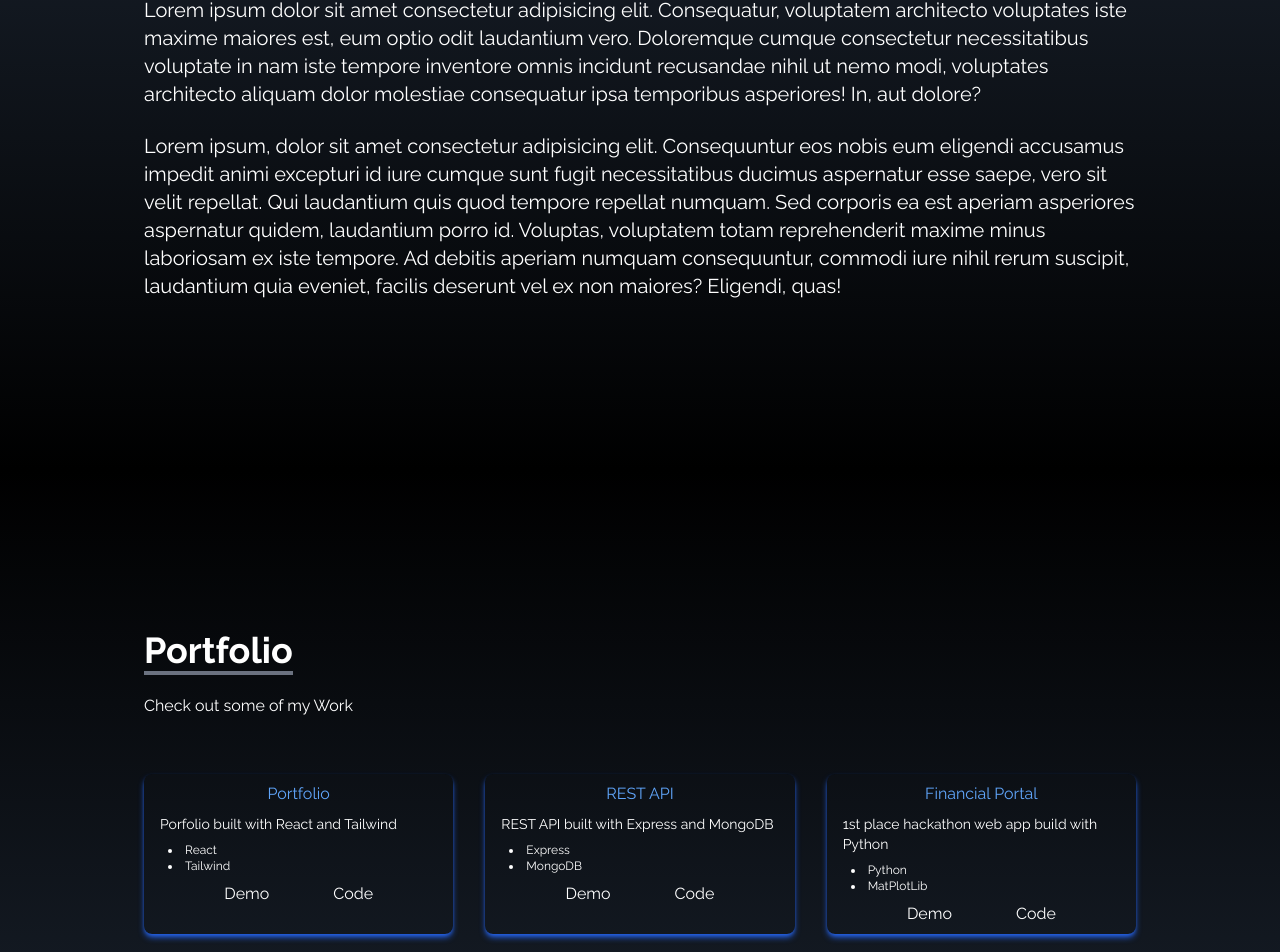
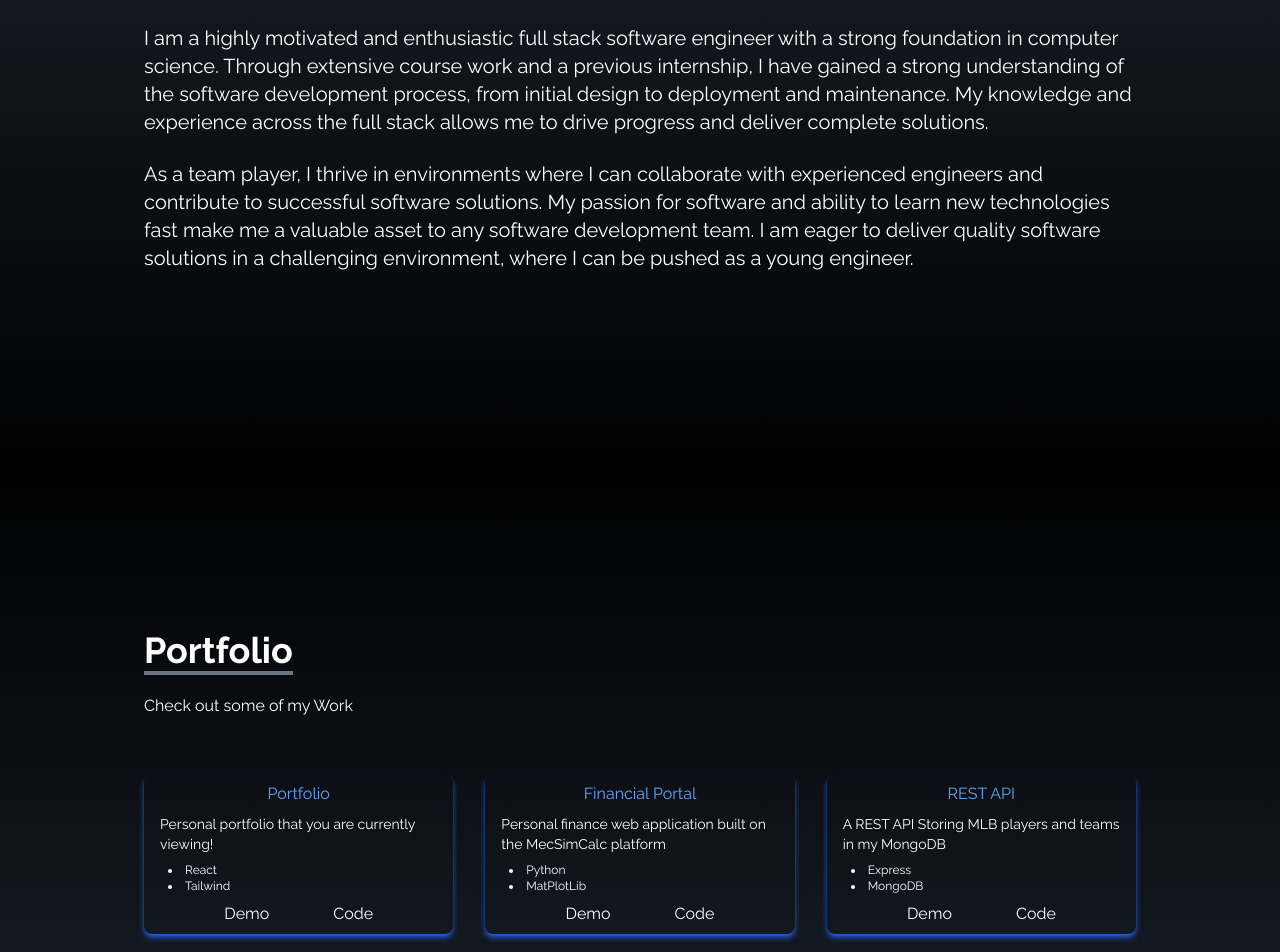
Before and after one commit to Bdiaz10/My-Portfolio, a React (Create React App) app: page / in a window 1280 px wide. Shown: the part 1130-2082 px from the top of the page. Built offline with nearby package versions, Linux system fonts and the light colour scheme.

Commit message:
updated About Me and Resume

```diff
--- a/public/index.html
+++ b/public/index.html
@@ -2,7 +2,7 @@
 <html lang="en">
   <head>
     <meta charset="utf-8" />
-    <link rel="icon" href="%PUBLIC_URL%/favicon.ico" />
+    <link rel="icon" href="%PUBLIC_URL%/icon.png" />
     <meta name="viewport" content="width=device-width, initial-scale=1" />
     <meta name="theme-color" content="#000000" />
     <meta
@@ -24,7 +24,7 @@
       work correctly both with client-side routing and a non-root public URL.
       Learn how to configure a non-root public URL by running `npm run build`.
     -->
-    <title>Braxton Diaz</title>
+    <title>Braxton's Portfolio</title>
   </head>
   <body>
     <noscript>You need to enable JavaScript to run this app.</noscript>
--- a/src/components/About.jsx
+++ b/src/components/About.jsx
@@ -21,13 +21,26 @@ const About = () => {
         </div>
 
         <p className="text-xl mt-20">
-          Lorem ipsum dolor sit amet consectetur adipisicing elit. Consequatur, voluptatem architecto voluptates iste maxime maiores est, eum optio odit laudantium vero. Doloremque cumque consectetur necessitatibus voluptate in nam iste tempore inventore omnis incidunt recusandae nihil ut nemo modi, voluptates architecto aliquam dolor molestiae consequatur ipsa temporibus asperiores! In, aut dolore?
+          I am a highly motivated and enthusiastic full stack software
+          engineer with a strong foundation in computer science. Through
+          extensive course work and a previous internship, I have gained
+          a strong understanding of the software development process, from initial
+          design to deployment and maintenance. My knowledge and experience
+          across the full stack allows me to drive progress and deliver
+          complete solutions.
+
         </p>
 
         <br/>
 
         <p className="text-xl">
-          Lorem ipsum, dolor sit amet consectetur adipisicing elit. Consequuntur eos nobis eum eligendi accusamus impedit animi excepturi id iure cumque sunt fugit necessitatibus ducimus aspernatur esse saepe, vero sit velit repellat. Qui laudantium quis quod tempore repellat numquam. Sed corporis ea est aperiam asperiores aspernatur quidem, laudantium porro id. Voluptas, voluptatem totam reprehenderit maxime minus laboriosam ex iste tempore. Ad debitis aperiam numquam consequuntur, commodi iure nihil rerum suscipit, laudantium quia eveniet, facilis deserunt vel ex non maiores? Eligendi, quas!
+          As a team player, I thrive in environments where I can collaborate
+          with experienced engineers and contribute to successful software
+          solutions. My passion for software and ability to learn new
+          technologies fast make me a valuable asset to any software development
+          team. I am eager to deliver quality software solutions in a challenging
+          environment, where I can be pushed as a young engineer.
+
         </p>
       </div>
     </div>
--- a/src/components/Home.jsx
+++ b/src/components/Home.jsx
@@ -15,7 +15,7 @@ const Home = () => {
       >
         <div className="flex flex-col justify-center h-full">
           <h2 className="text-4xl sm:text-7xl font-bold text-white">
-            Aspiring Software Engineer
+            Full Stack Software Engineer
           </h2>
           <p className="text-gray-500 py-4 max-w-md">
             Graduating from the University of Washinton
--- a/src/components/Portfolio.jsx
+++ b/src/components/Portfolio.jsx
@@ -9,7 +9,7 @@ const Portfolio = () => {
       src: "",
       codehref: "https://github.com/Bdiaz10/My-Portfolio",
       demohref: "",
-      desc: "Porfolio built with React and Tailwind",
+      desc: "Personal portfolio that you are currently viewing!",
       title: "Portfolio",
       tools: ["React", "Tailwind"],
 
@@ -17,26 +17,26 @@ const Portfolio = () => {
     {
       id: 2,
       src: "",
-      codehref: "https://github.com/Bdiaz10/REST-API",
-      demohref: "",
-      desc: "REST API built with Express and MongoDB",
-      title: "REST API",
-      tools: ["Express", "MongoDB"],
+      codehref: "https://github.com/Bdiaz10/Hackathon-Financial-Portal",
+      demohref: "https://mecsimcalc.com/app/9137239/financial_portal",
+      desc: "Personal finance web application built on the MecSimCalc platform",
+      title: "Financial Portal",
+      tools: ["Python", "MatPlotLib"],
     },
     {
       id: 3,
       src: "",
-      codehref: "https://github.com/Bdiaz10/Hackathon-Financial-Portal",
-      demohref: "https://mecsimcalc.com/app/9137239/financial_portal",
-      desc: "1st place hackathon web app build with Python ",
-      title: "Financial Portal",
-      tools: ["Python", "MatPlotLib"],
+      codehref: "https://github.com/Bdiaz10/REST-API",
+      demohref: "https://github.com/Bdiaz10/REST-API",
+      desc: "A REST API Storing MLB players and teams in my MongoDB",
+      title: "REST API",
+      tools: ["Express", "MongoDB"],
     },
     {
       id: 4,
       src: "",
       codehref: "https://github.com/Bdiaz10/Diaz-Library-in-C-",
-      demohref: "",
+      demohref: "https://github.com/Bdiaz10/Diaz-Library-in-C-",
       desc: "Object oriented C++ program processes transactions between books and patrons.",
       title: "Library Management System",
       tools: ["C++"],
```
Also changed, not shown: 2 other files (tests, documents, lock files or other folders).
